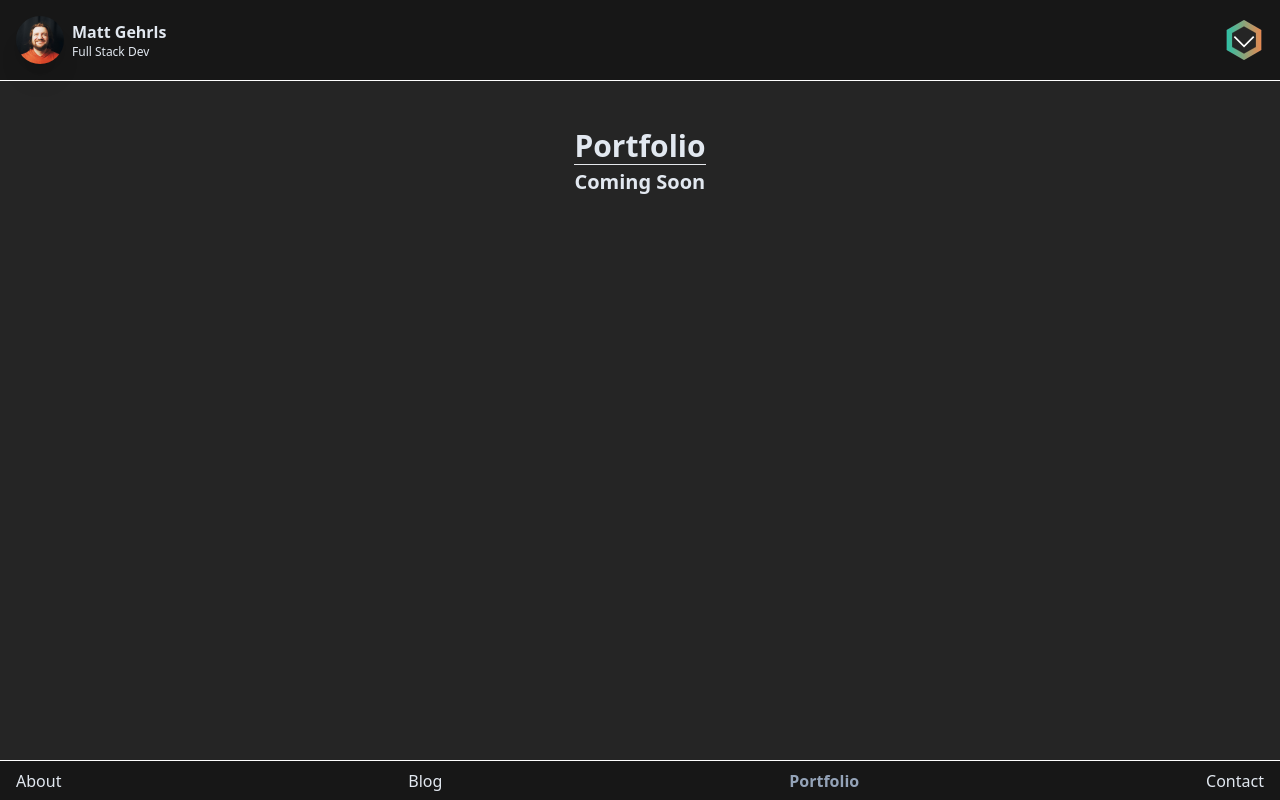
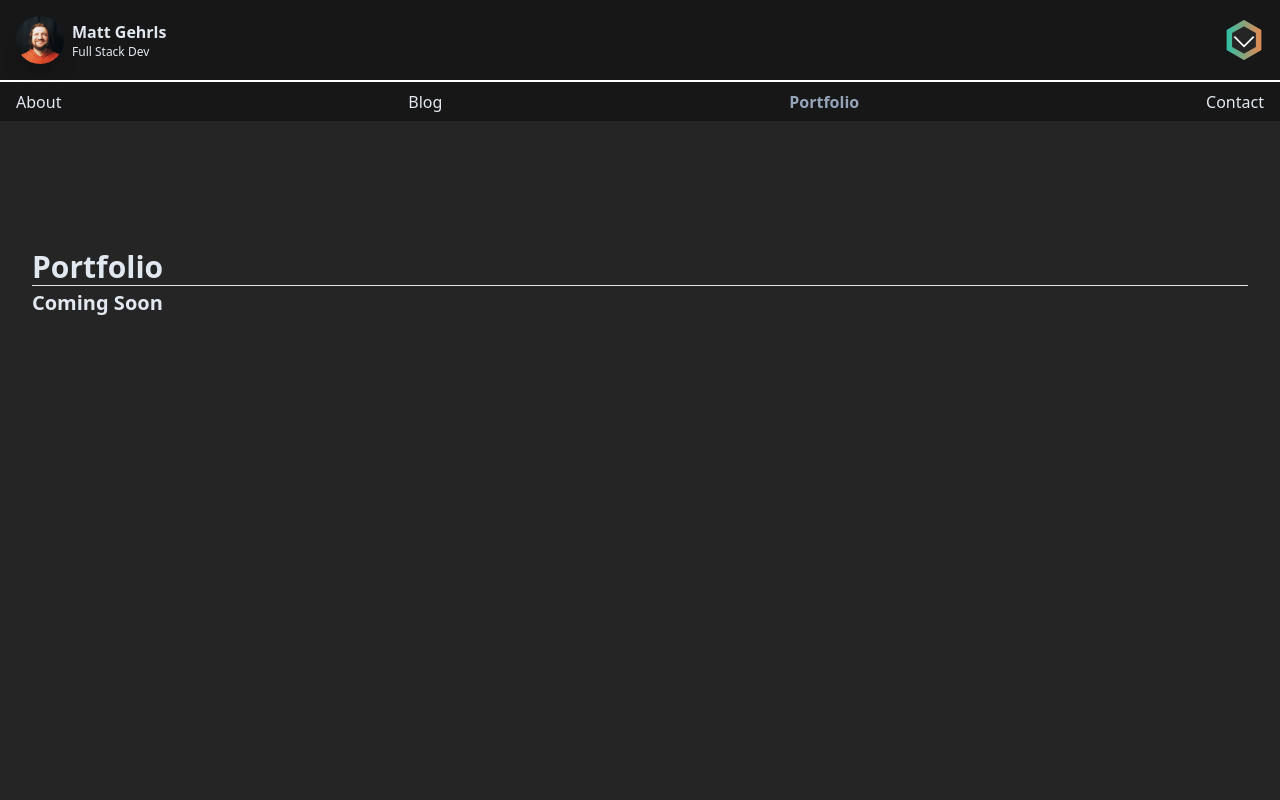
Before and after one commit to mgehrls/mattgehrls, a Next.js app: page /portfolio in a window 1280 px wide. Built offline with nearby package versions, Linux system fonts and the light colour scheme.

Commit message:
remove pnpm to avoid conflict

```diff
--- a/components/Header.tsx
+++ b/components/Header.tsx
@@ -17,7 +17,7 @@ const Header = () => {
   const [showContactInfo, setShowContactInfo] = useState(false);
 
   return (
-    <div className="w-full flex justify-between p-4 border-b border-white">
+    <div className="w-screen max-w-7xl flex justify-between p-4 border-b border-white">
       <div>
         <div className="flex gap-2 items-center justify-center">
           <Image
--- a/components/LayoutWrapper.tsx
+++ b/components/LayoutWrapper.tsx
@@ -9,16 +9,16 @@ type LayoutWrapperProps = {
 const LayoutWrapper = ({ children }: LayoutWrapperProps) => (
   <>
     <div className="flex flex-col items-center w-screen overflow-x-hidden min-h-screen max-h-screen text-slate-200">
-      <div className="max-w-3xl flex flex-col min-h-screen max-h-screen">
+      <div className="max-w-7xl flex flex-col min-h-screen max-h-screen">
         <div
-          className="order-1 fixed top-0 left-0 w-full"
+          className="order-1 fixed md:static top-0 left-0 w-full"
           style={{ backgroundColor: "#171717" }}
         >
           <Header />
         </div>
         <div
           style={{ backgroundColor: "#171717" }}
-          className="order-3 lg:order-2 fixed bottom-0 left-0 w-full"
+          className="order-3 md:order-2 fixed md:static bottom-0 left-0 w-full"
         >
           <Navbar />
         </div>
```
Also changed, not shown: 1 other file (tests, documents, lock files or other folders).
